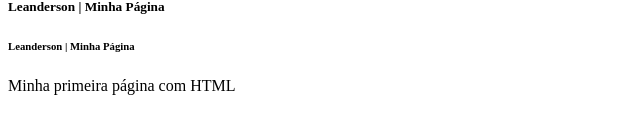
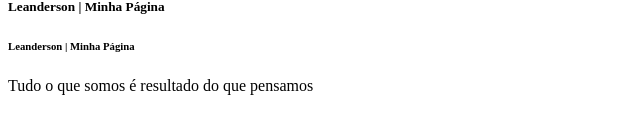
Before and after one commit to buenot1/buenot1.github.io, a plain HTML site: page index.html in a window 1280 px wide. Shown: the part 198-332 px from the top of the page, without its empty margins (0-640 px from the left). Drawn offline with Linux system fonts and the light colour scheme.

Commit message:
Update index.html

```diff
--- a/index.html
+++ b/index.html
@@ -9,6 +9,6 @@
     <h4>Leanderson | Minha Página</h1>
     <h5>Leanderson | Minha Página</h1>
     <h6>Leanderson | Minha Página</h1>
-    <p>Minha primeira página com HTML</p>
+    <p>Tudo o que somos é resultado do que pensamos</p>
   </body>
 </html>
```
